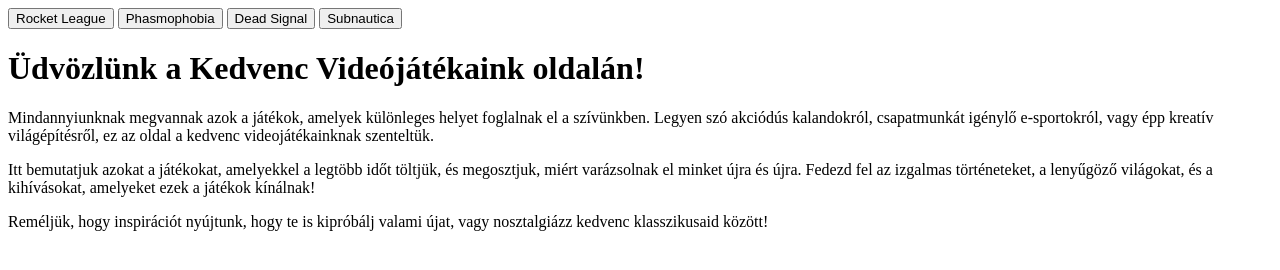
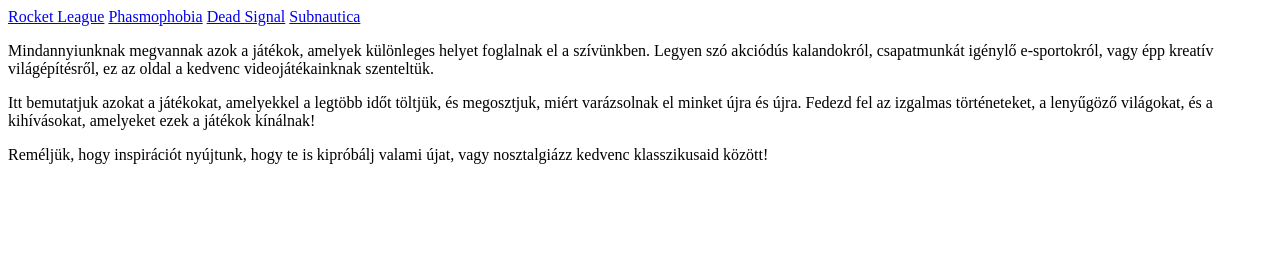
Before and after one commit to sajtoskocka/PROJECTMUNKA_11_15, a plain HTML site: page index.html in a window 1280 px wide. Drawn offline with Linux system fonts and the light colour scheme.

Commit message:
hivatkozások az oldal tetején

```diff
--- a/index.html
+++ b/index.html
@@ -9,11 +9,10 @@
     <link rel="stylesheet" href="index.css">
 </head>
 <body>
-<a href="rocketleague.html"> <button>Rocket League</button></a>
-<a href="phasmophobia.html"> <button>Phasmophobia</button></a>
-<a href="deadsignal.html"> <button>Dead Signal</button></a>
-<a href="subnautica.html"> <button>Subnautica</button></a>
-<h1>Üdvözlünk a Kedvenc Videójátékaink oldalán!</h1>
+    <a href="rocketleague.html"> Rocket League</a>
+    <a href="phasmophobia.html"> Phasmophobia</a>
+    <a href="deadsignal.html"> Dead Signal</a>
+    <a href="subnautica.html"> Subnautica</a>
 <p>
 Mindannyiunknak megvannak azok a játékok, amelyek különleges helyet foglalnak el a szívünkben. Legyen szó akciódús kalandokról, csapatmunkát igénylő e-sportokról, vagy épp kreatív világépítésről, ez az oldal a kedvenc videojátékainknak szenteltük.
 </p>
```
Also changed, not shown: Subnautica.html (+5 -0 lines), deadsignal.html (+6 -0 lines), phasmophobia.html (+5 -0 lines), rocketleague.html (+7 -0 lines).
